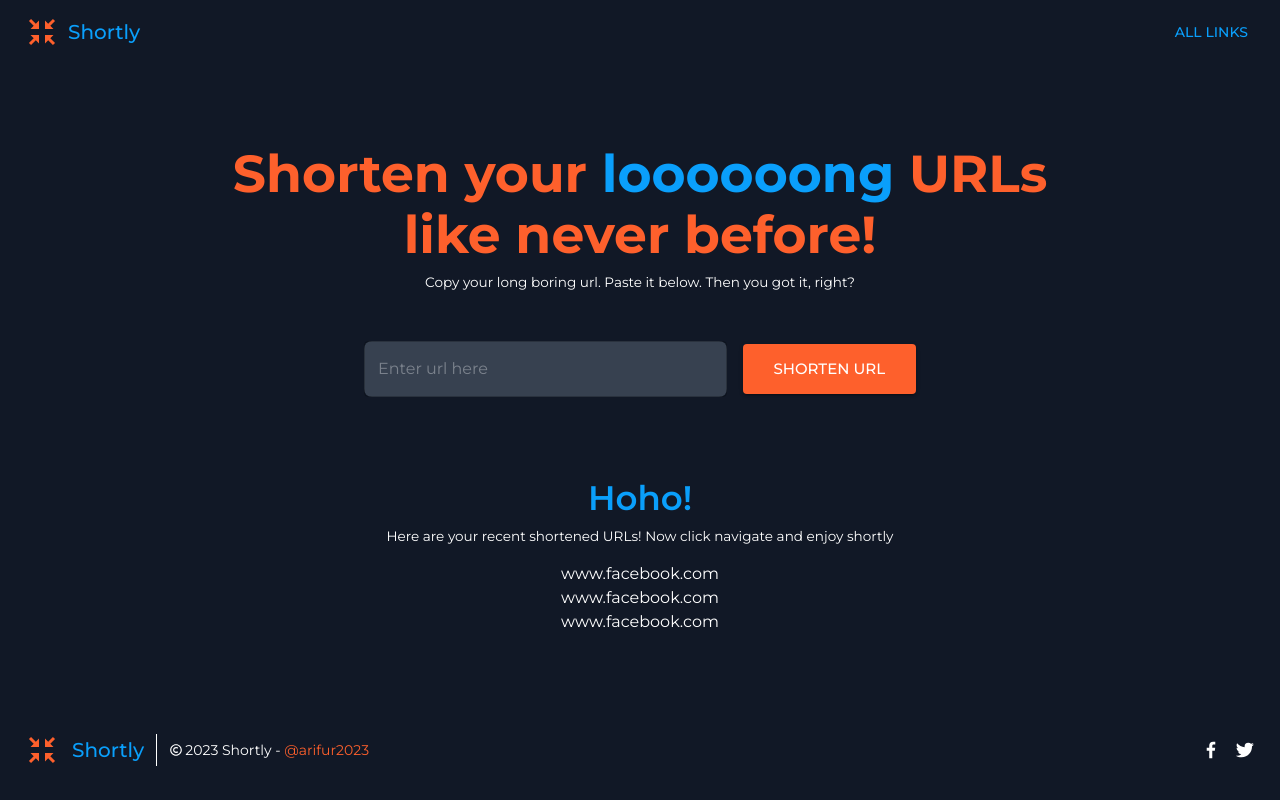
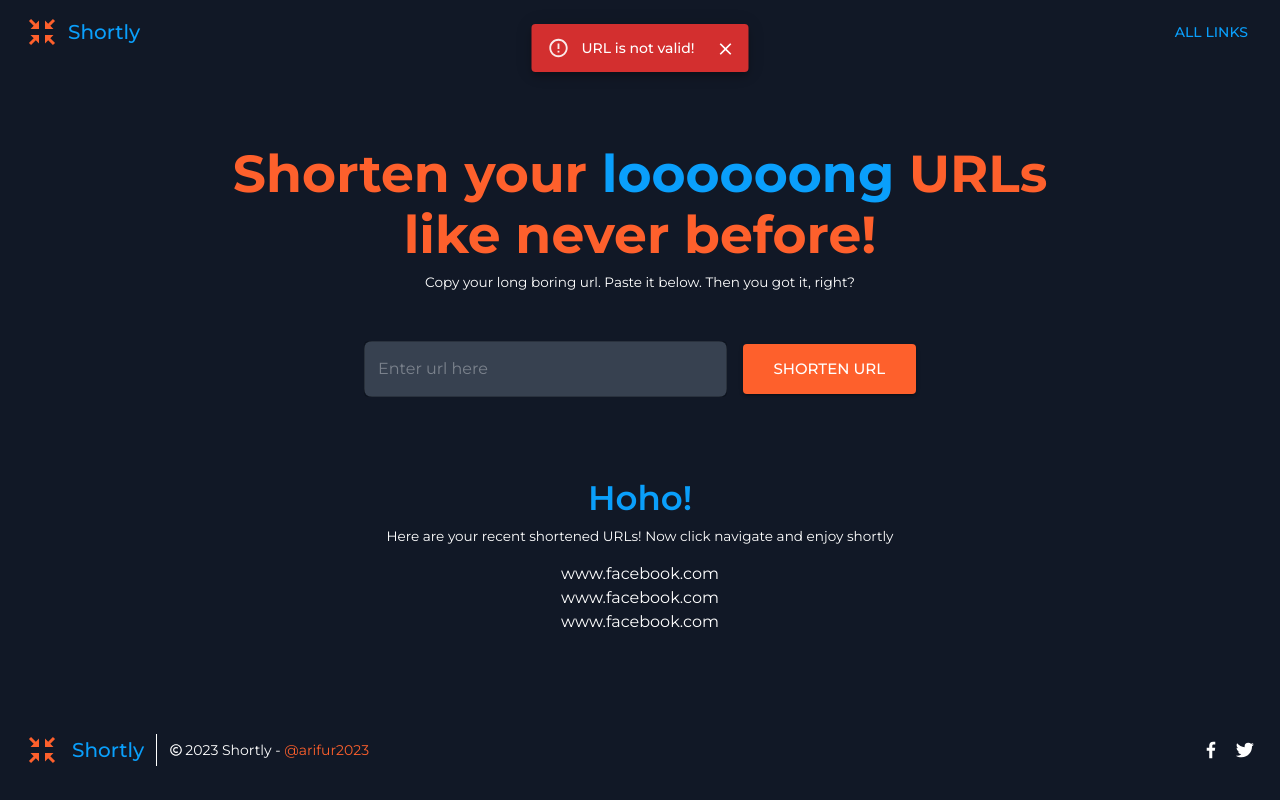
Before and after one commit to Arifur-Rahaman/shorty, a React (Vite) app: page / in a window 1280 px wide. Both pictures are taken after a click on the button "SHORTEN URL". Built offline with nearby package versions, Linux system fonts and the light colour scheme.

Commit message:
Implemented validation and shorten functionality

```diff
--- a/package.json
+++ b/package.json
@@ -15,6 +15,7 @@
     "@mui/icons-material": "^5.14.0",
     "@mui/material": "^5.14.0",
     "framer-motion": "^10.12.18",
+    "nanoid": "^4.0.2",
     "react": "^18.2.0",
     "react-dom": "^18.2.0",
     "react-icons": "^4.10.1",
--- a/src/pages/Home/Home.tsx
+++ b/src/pages/Home/Home.tsx
@@ -1,24 +1,86 @@
-import { Typography, Container, Button, Grid, TextField, Box } from '@mui/material'
+import { Typography, Container, Button, Grid, TextField, Box, Snackbar, Alert } from '@mui/material'
 import { useTheme } from '@mui/material/styles';
 import useLocalStroge from '../../hooks/useLocalStorage';
 import { useState } from 'react';
+import { nanoid } from 'nanoid'
+
 // import { motion } from 'framer-motion';
 
+interface ISnackBarData {
+  open: boolean
+  severity: 'error' | 'success' | 'warning',
+  message: string
+}
+
+
 function Home() {
+  const [urlText, setUrlText] = useState('')
+  const [snackBarData, setSnackBarData] = useState<ISnackBarData>({
+    open: false,
+    severity: 'error',
+    message: ''
+  })
   const [locatStore, setLocalStore] = useLocalStroge('urls', [])
+
   const theme = useTheme()
   const colorSecondary = theme.palette.secondary.main
-  const [urlText, setUrlText] = useState('')
 
-  const handleOnchange = (e:any)=>{
+  const handleOnchange = (e: any) => {
     setUrlText(e.target.value)
   }
 
-  const shortenUrl = ()=>{
-    setLocalStore([{url: urlText} ,...locatStore])
+  /*Check url valid or not */
+  const isUrlValid = (url: string) => {
+    try {
+      new URL(url);
+      return true;
+    } catch (err) {
+      return false;
+    }
   }
 
-  console.log(locatStore)
+  /*Check url already existance of long url*/
+  const isUrlAlreadyExist = (store: [], url: string) => {
+    const founded = store.find(({ originalUrl }) => originalUrl === url)
+    if (founded) {
+      return true
+    }
+    else {
+      return false
+    }
+  }
+
+  /*Short url and set to the store*/
+  const shortenUrl = () => {
+
+    if (!isUrlValid(urlText)) {
+      setSnackBarData({ open: true, severity: 'error', message: 'URL is not valid!' })
+      return
+    }
+
+    if (isUrlAlreadyExist(locatStore, urlText)) {
+      setUrlText('')
+      setSnackBarData({ open: true, severity: 'warning', message: 'Already added!'})
+      return
+    }
+
+    const newNanoId = nanoid(6)
+    const newElement = {
+      id: newNanoId,
+      originalUrl: urlText,
+      shortUrl: `shortly.com/${newNanoId}`,
+      clicked: 0,
+      createdAt: new Date()
+    }
+    setLocalStore([newElement, ...locatStore])
+    setUrlText('')
+    setSnackBarData({ open: true, severity: 'success', message: 'Shorten url added!' })
+  }
+
+  /*Handle manual snackbar close*/
+  const handleClose = () => {
+    setSnackBarData((prev) => ({ ...prev, open: false }))
+  }
 
   return (
     <Box>
@@ -50,6 +112,7 @@ function Home() {
               onChange={handleOnchange}
               variant="outlined"
               fullWidth
+              value={urlText}
               sx={{
                 "& .MuiInputBase-root": {
                   color: '#d8dbdf'
@@ -116,6 +179,24 @@ function Home() {
         <Typography textAlign={'center'}>www.facebook.com</Typography>
         <Typography textAlign={'center'}>www.facebook.com</Typography>
       </Box>
+      <Snackbar
+        open={snackBarData?.open}
+        autoHideDuration={3000}
+        onClose={handleClose}
+        anchorOrigin={{
+          vertical: "top",
+          horizontal: "center"
+        }}>
+        <Alert
+          onClose={handleClose}
+          severity={snackBarData.severity}
+          variant="filled"
+          elevation={6}
+          sx={{ width: '100%' }}
+        >
+          {snackBarData?.message}
+        </Alert>
+      </Snackbar>
     </Box>
   )
 }
```
Also changed, not shown: 2 other files (tests, documents, lock files or other folders).
